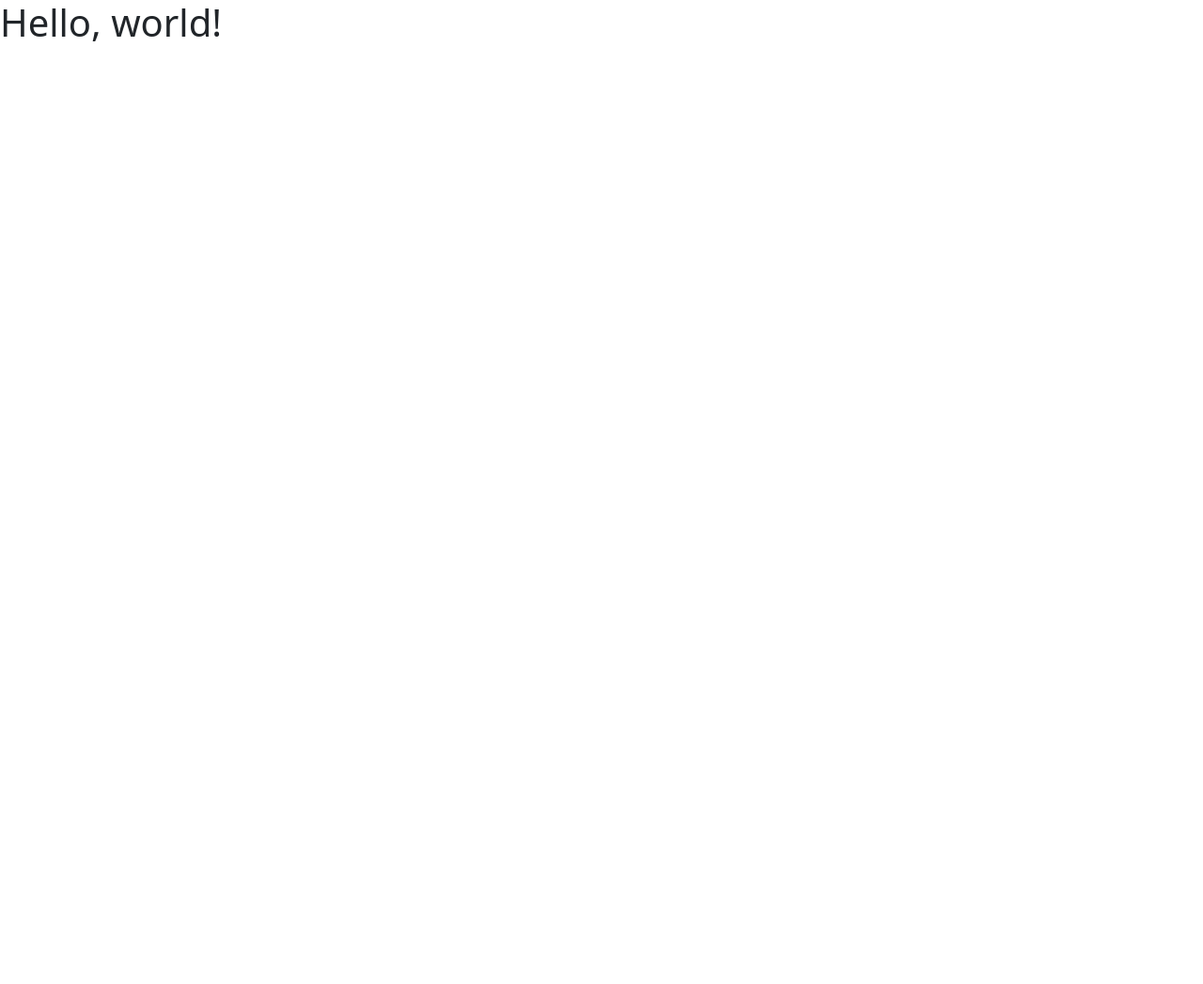
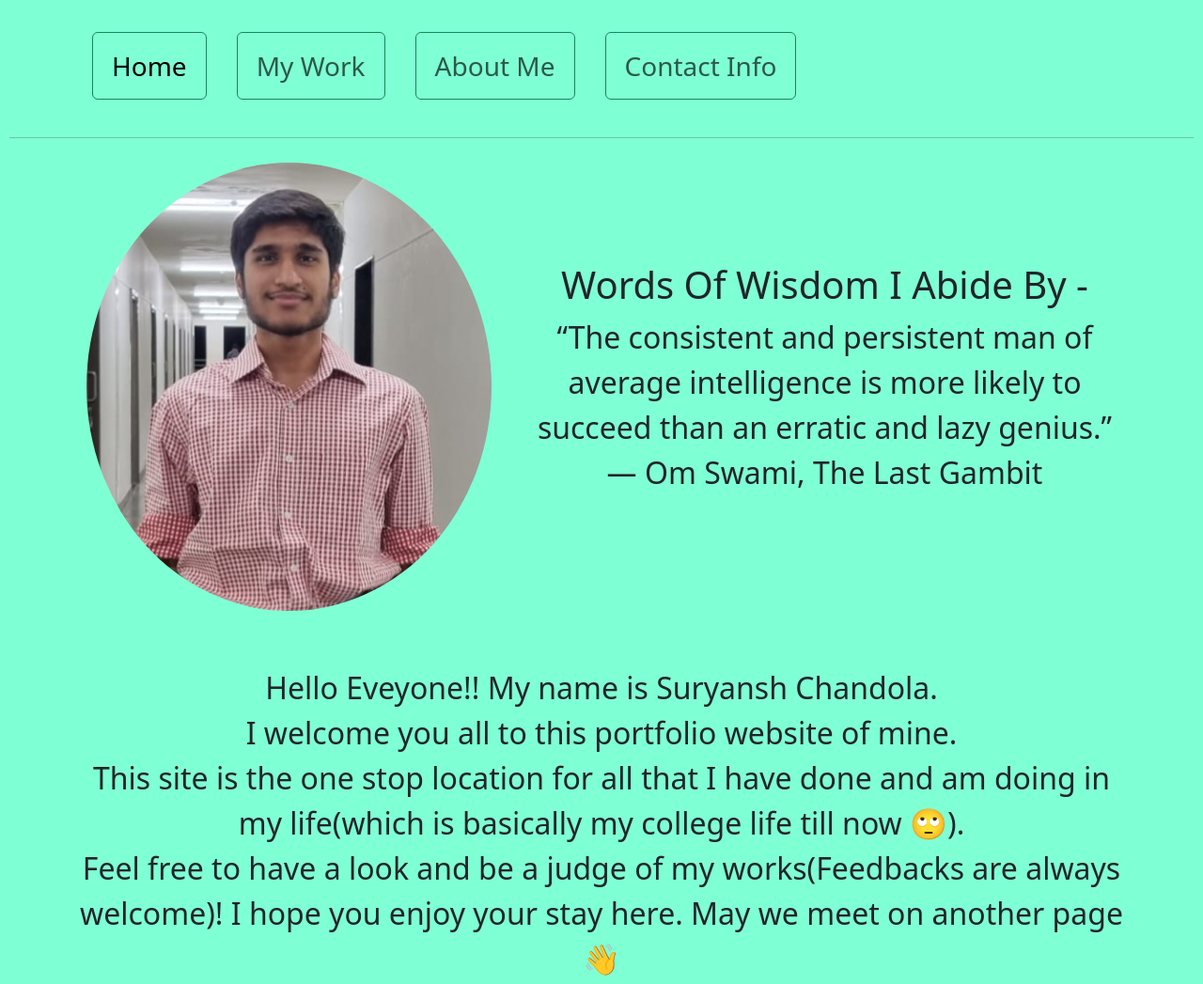
Before and after one commit to Gintoki0149/PortfolioWebsite, a plain HTML site: page index.html in a window 1280 px wide. Shown: the whole page at 94% size. Before the commit the page ends 800 px from the top, so only its background shows below. Drawn offline with nearby package versions, Linux system fonts and the light colour scheme.

Commit message:
Finished the Home Page

```diff
--- /dev/null
+++ b/index.css
@@ -0,0 +1,21 @@
+body{
+    padding: 10px;
+    background-color: aquamarine;
+}
+ul{
+    display: flex;
+    flex-direction: row;
+    justify-content: space-around;
+}
+#myimg{
+    padding: 10px;
+    border-radius: 50%;
+}
+p{
+    text-align: center;
+}
+button{
+    margin-left: 5px;
+    margin-top: 5px;
+    margin-right: 5px;
+}
--- a/index.html
+++ b/index.html
@@ -3,13 +3,76 @@
   <head>
     <meta charset="utf-8">
     <meta name="viewport" content="width=device-width, initial-scale=1">
-    <title>Bootstrap demo</title>
+    <title>Home</title>
+    <link rel="stylesheet" href="index.css">
     <link href="https://cdn.jsdelivr.net/npm/bootstrap@5.3.1/dist/css/bootstrap.min.css" rel="stylesheet" integrity="sha384-4bw+/aepP/YC94hEpVNVgiZdgIC5+VKNBQNGCHeKRQN+PtmoHDEXuppvnDJzQIu9" crossorigin="anonymous">
   </head>
-  <body>
-    <h1>Hello, world!</h1>
-    <script src="https://cdn.jsdelivr.net/npm/bootstrap@5.3.1/dist/js/bootstrap.bundle.min.js" integrity="sha384-HwwvtgBNo3bZJJLYd8oVXjrBZt8cqVSpeBNS5n7C8IVInixGAoxmnlMuBnhbgrkm" crossorigin="anonymous"></script>
-    <script src="https://cdn.jsdelivr.net/npm/@popperjs/core@2.11.8/dist/umd/popper.min.js" integrity="sha384-I7E8VVD/ismYTF4hNIPjVp/Zjvgyol6VFvRkX/vR+Vc4jQkC+hVqc2pM8ODewa9r" crossorigin="anonymous"></script>
-    <script src="https://cdn.jsdelivr.net/npm/bootstrap@5.3.1/dist/js/bootstrap.min.js" integrity="sha384-Rx+T1VzGupg4BHQYs2gCW9It+akI2MM/mndMCy36UVfodzcJcF0GGLxZIzObiEfa" crossorigin="anonymous"></script>
+  <body style="background-color:aquamarine">
+    <div class="container">
+        <!-- Nav Bar Code Starts -->
+        <nav class="navigation navbar navbar-expand-lg">
+            <button class="navbar-toggler" type="button" data-bs-toggle="collapse" data-bs-target="#navbarSupportedContent" aria-controls="navbarSupportedContent" aria-expanded="false" aria-label="Toggle navigation">
+                <span class="navbar-toggler-icon"></span>
+            </button>
+            <div class="navigation collapse navbar-collapse navfill " id="navbarSupportedContent">
+              <ul class="navigation navbar-nav nav">
+                  <li class="nav-item">
+                      <button type="button" class="btn btn-outline-success m-3">
+                          <a class="nav-link active fs-3" aria-current="page" href="#">Home</a>
+                        </button>
+                    </li>
+                    <li class="nav-item">
+                        <button type="button" class="btn btn-outline-success m-3">
+                            <a class="nav-link fs-3" href="#">My Work</a>
+                        </button>
+                    </li>
+              <li class="nav-item">
+                  <button type="button" class="btn btn-outline-success m-3">
+                      <a class="nav-link fs-3" href="about_me.html">About Me</a>
+                    </button>
+                </li>
+                <li class="nav-item">
+                    <button type="button" class="btn btn-outline-success m-3">
+                        <a class="nav-link fs-3" href="#">Contact Info</a>
+                    </button>
+                </li>
+            </ul>
+          </div>
+        </nav>
+        <!-- Nav Bar Code Ends -->
+    </div>
+        <hr>
+        <div class="container mb-5">
+
+            <!-- Image and Motto Start -->
+            <div class="row">
+                <div class = "container col-sm-5">
+                    <img class="img-fluid" src="my_image.jpg" id = "myimg" alt="looks like your connection doesn't want me to be seen..">
+                </div>
+                <div class="col-sm-7 container text-center align-self-center">
+                    <div><h1>Words Of Wisdom I Abide By -</h1></div>
+                    <blockquote class="blockquote">
+                        <p class="fs-2">“The consistent and persistent man of average intelligence is more likely to succeed than an erratic and lazy genius.”
+                            ― Om Swami, The Last Gambit</p>
+                        </blockquote>
+                    </div>
+                </div>
+            </div>
+            <!-- Image and Motto End -->
+        </div>
+
+        <!-- About Me Sneak Peek Start -->
+        <div class="container fs-2">
+            <p>
+                Hello Eveyone!! My name is Suryansh Chandola.<br>
+                I welcome you all to this portfolio website of mine.<br>
+                This site is the one stop location for all that I have done and am doing in my life(which is basically my college life till now &#128580;).<br>
+                Feel free to have a look and be a judge of my works(Feedbacks are always welcome)! I hope you enjoy your stay here. May we meet on another page &#128075;
+            </p>
+        </div>
+        <!-- About Me Sneak Peek End -->
+        <script src="https://cdn.jsdelivr.net/npm/bootstrap@5.3.1/dist/js/bootstrap.bundle.min.js" integrity="sha384-HwwvtgBNo3bZJJLYd8oVXjrBZt8cqVSpeBNS5n7C8IVInixGAoxmnlMuBnhbgrkm" crossorigin="anonymous"></script>
+        <script src="https://cdn.jsdelivr.net/npm/@popperjs/core@2.11.8/dist/umd/popper.min.js" integrity="sha384-I7E8VVD/ismYTF4hNIPjVp/Zjvgyol6VFvRkX/vR+Vc4jQkC+hVqc2pM8ODewa9r" crossorigin="anonymous"></script>
+        <script src="https://cdn.jsdelivr.net/npm/bootstrap@5.3.1/dist/js/bootstrap.min.js" integrity="sha384-Rx+T1VzGupg4BHQYs2gCW9It+akI2MM/mndMCy36UVfodzcJcF0GGLxZIzObiEfa" crossorigin="anonymous"></script>
   </body>
 </html>
```
Also changed, not shown: about_me.html (added, +13 -0 lines), my_image.jpg (added).
